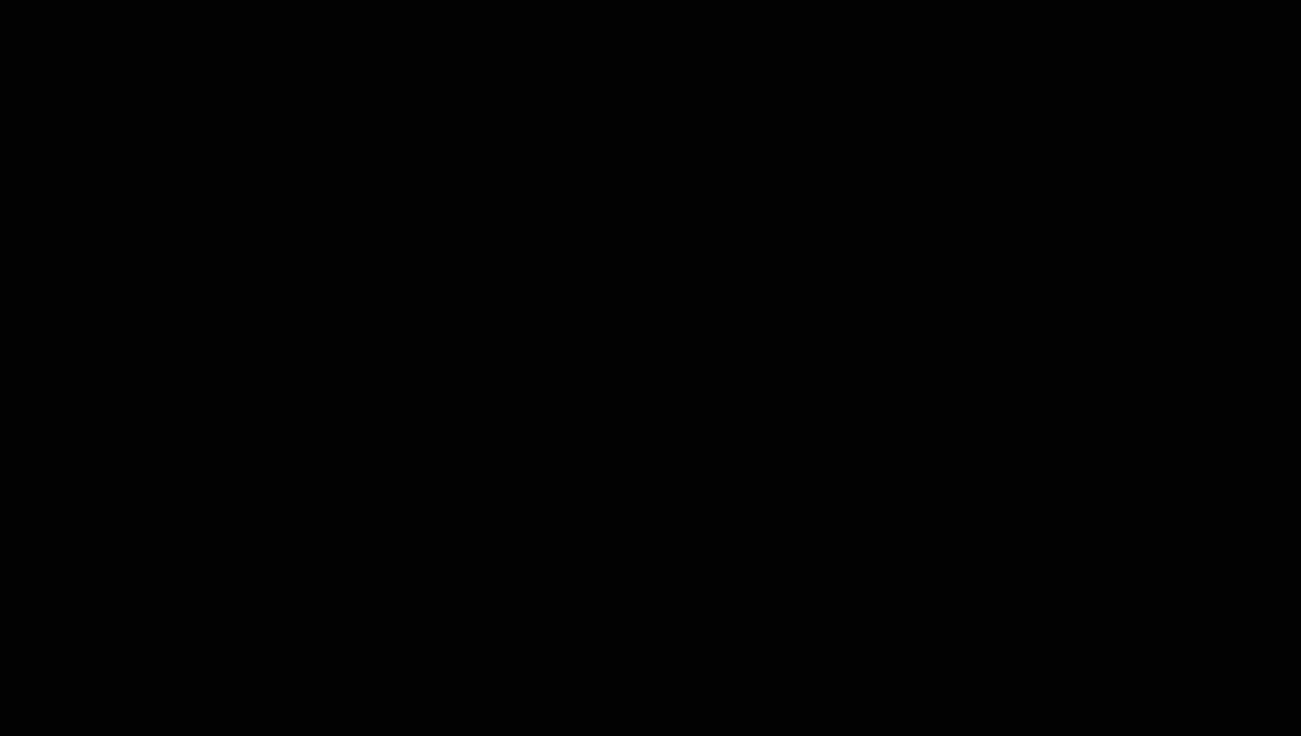
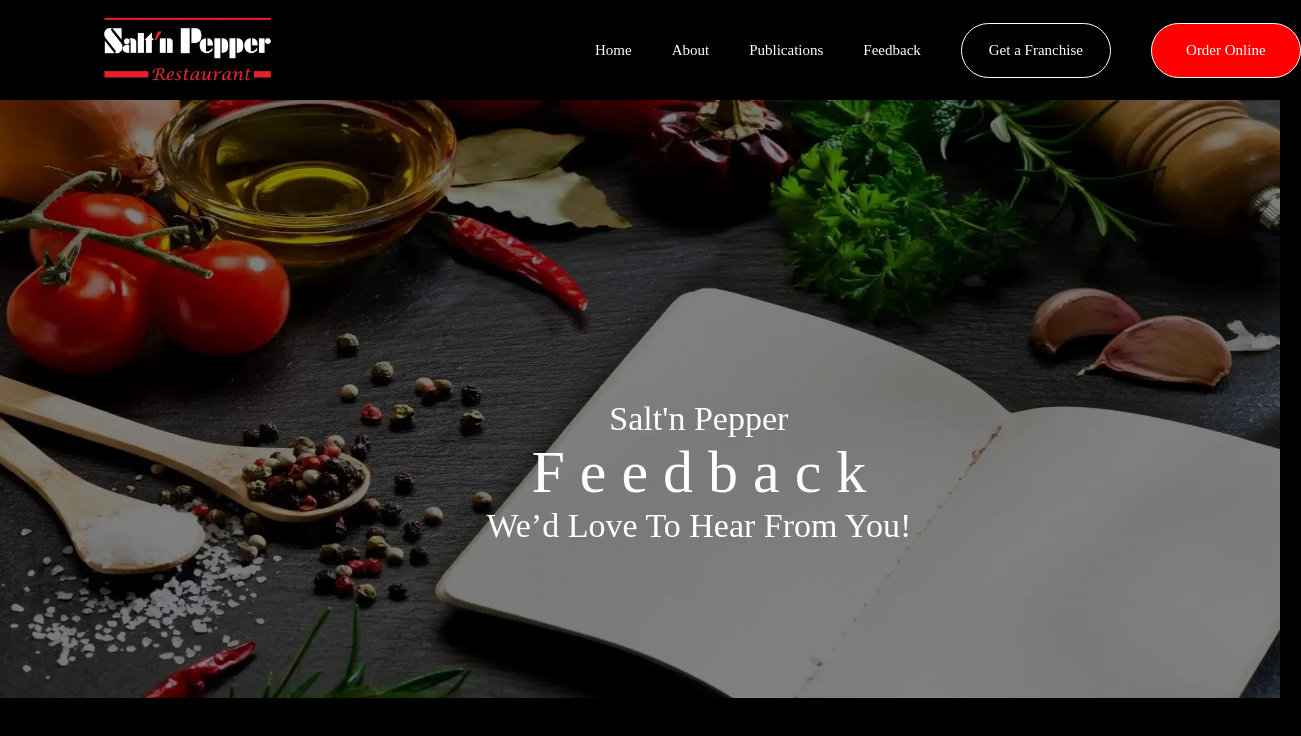
Before and after one commit to samadaslamcodes/salt--n-pepper-page, a plain HTML site: page feedback.html in a window 1280 px wide. Shown: the whole page, 1301 px wide, since content can reach past the window. Drawn offline with Linux system fonts and the light colour scheme.

Commit message:
added main banner image and its text in the center

```diff
--- a/feedback.html
+++ b/feedback.html
@@ -8,7 +8,43 @@
     <link rel="stylesheet" href="./styles/utility.css">
 </head>
 <body>
-
+    <div class="navbox">
+        <ul>
+            <li>
+                <img class="logo" src="./assests/navbar-logo.png" alt="logo">
+            </li>
+        </ul>
+        <ul class="nav-list">
+        <li>
+            <a href="./index.html"> Home</a>
+        </li>
+        <li>
+            <a href="./about.html"> About</a>
+        </li>
+        <li>
+           <a href="./publications.html"> Publications</a>
+        </li>
+        <li>
+            <a href="./feedback.html"> Feedback</a>
+        </li>
+        </ul>
+        <ul style="display: flex; gap: 2rem;">
+        <li class="button-1">
+          <a href=""> Get a Franchise</a>
+        </li>
+        <li class="button-2">
+        <a href=""> Order Online</a>
+        </li>
+        </ul>
+    </div>
+    <div class="main-image">
+        <img src="./assests/feedback main pic.webp" width="100%" height="598px" alt="">
+        <div class="txt-inside">
+            <p style="font-size: 3.4rem;"> Salt'n Pepper </p>
+            <p style="font-size: 6rem;">F e e d b a c k</p>
+            <p style="font-size: 3.4rem;"> We’d Love To Hear From You!</p>
+        </div>
+    </div>
 
 </body>
 </html>
--- a/styles/feedback.css
+++ b/styles/feedback.css
@@ -0,0 +1,57 @@
+.navbox{
+    width: 100%;
+    height: 100px;
+    display: flex;
+    align-items: center;
+
+}
+.nav-list{
+    display: flex;
+    font-size: 1.5rem;
+}
+.nav-list  > li{
+    margin-left: 2rem;
+    margin-right: 2rem;
+}
+
+.a{
+    color: white;
+}
+
+.button-1{
+    border: 1px solid white;
+    border-radius: 50px;
+    height: 5.5rem;
+    width: 15rem;
+    margin-left: 2rem;
+    display: flex;
+    justify-content: center;
+    align-items: center;
+    font-size: 1.5rem;
+}
+.button-2{
+    border: 1px solid white;
+    border-radius: 50px;
+    height: 5.5rem;
+    width: 15rem;
+    margin-left: 2rem;
+    background-color: red;
+    display: flex;
+    justify-content: center;
+    align-items: center;
+    font-size: 1.5rem;
+}
+
+.logo {
+    margin-left: 10rem;
+    margin-right: 30rem;
+    height: 8rem;
+    width: auto;
+}
+
+.txt-inside{
+    position: absolute;
+    top: 50%;
+    left: 38%;
+    text-align: center;
+}
```
Also changed, not shown: assests/feedback main pic.webp (added).
